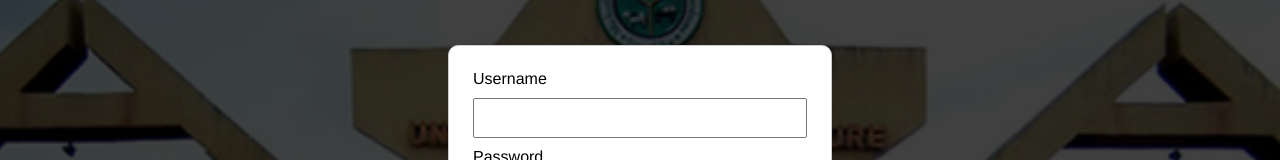
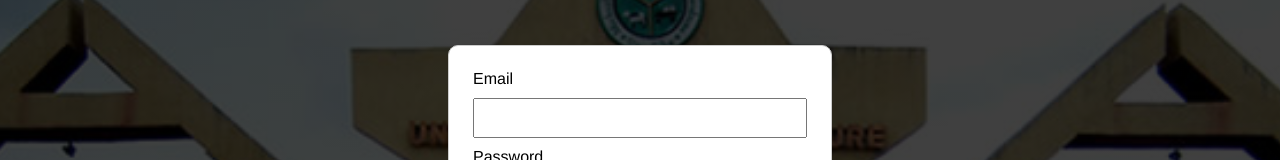
Before and after one commit to ofojichigozie/iot-frontend, a Vue app: page / in a window 1280 px wide. Shown: the part 137-297 px from the top of the page. Built offline with nearby package versions, Linux system fonts and the light colour scheme.

Commit message:
Edited the login page

```diff
--- a/src/components/Login.vue
+++ b/src/components/Login.vue
@@ -7,7 +7,7 @@
     <div class="container">
         <div class="form-div">
             <form action="" method="POST">
-                <label for="username">Username</label><br>
+                <label for="username">Email</label><br>
                 <input type="email" name="email" v-model="email" id="email"><br>
                 <label for="password">Password</label><br>
                 <input type="password" name="password" v-model="password" id="password"><br>
```
